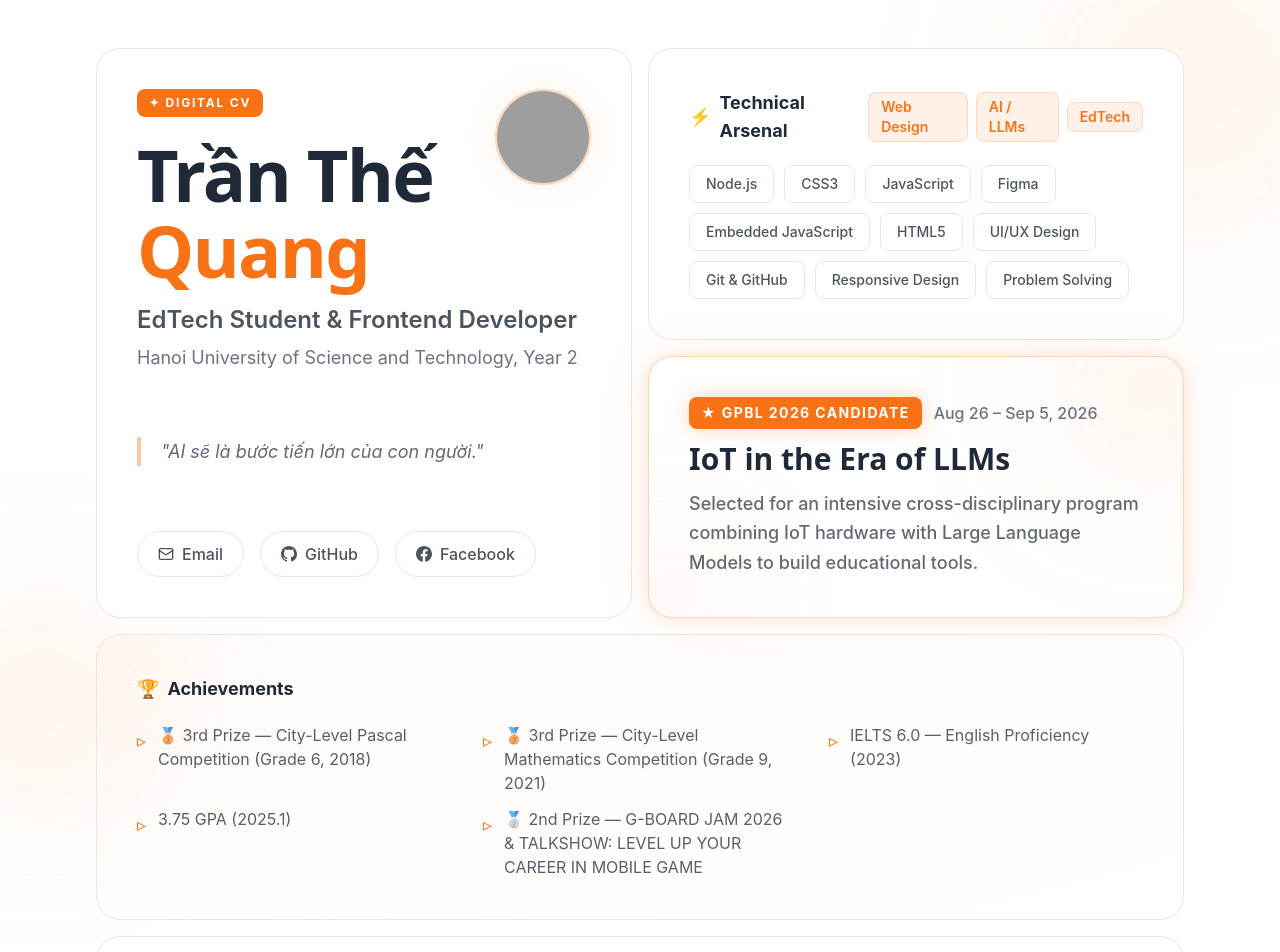
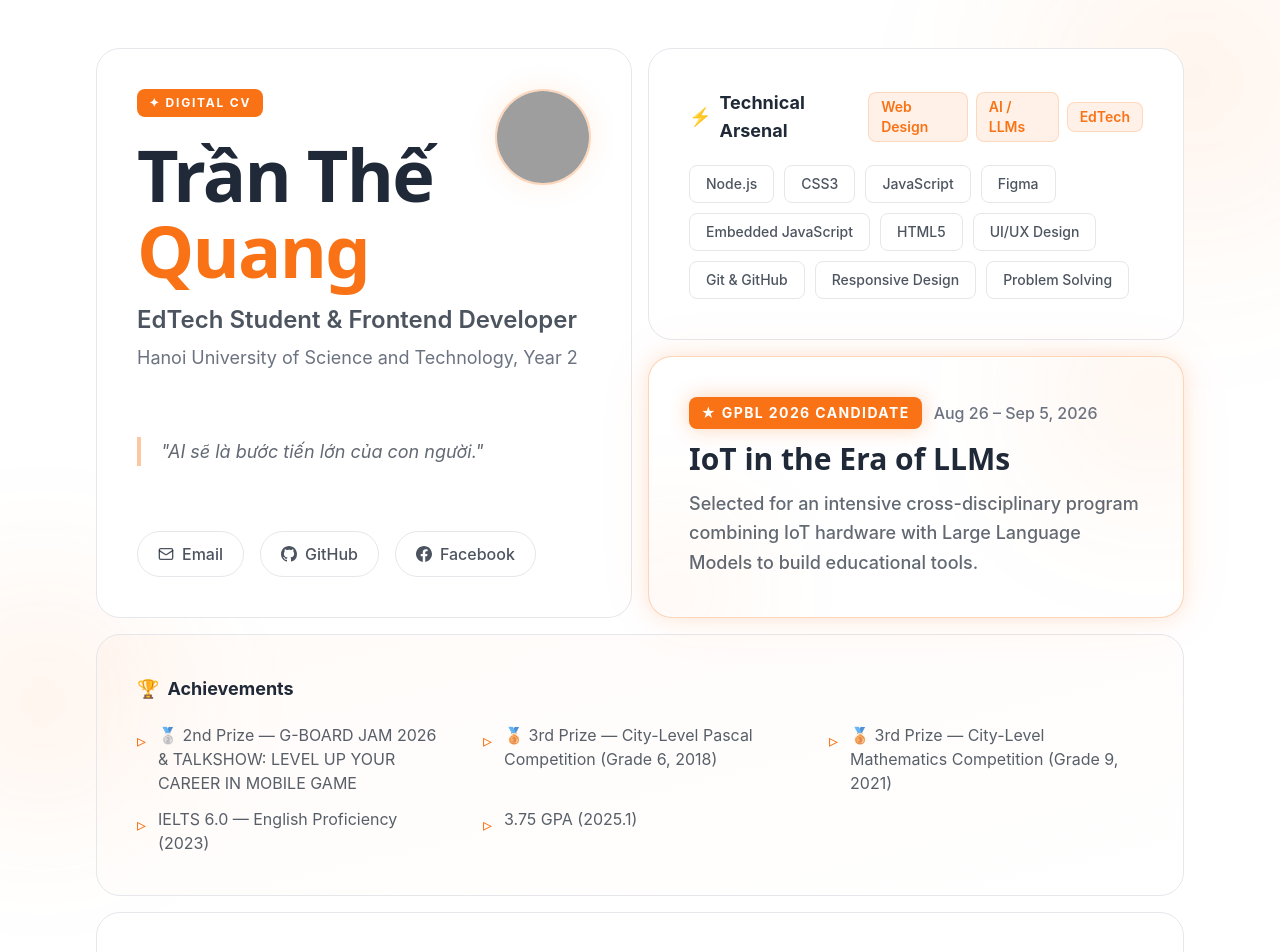
Before and after one commit to theanhchinishin-cmyk/digital-cv, a React (Vite) app: page / in a window 1280 px wide. Shown: the top 952 px of the page. Built offline with nearby package versions, Linux system fonts and the light colour scheme; grey boxes are pictures that could not be loaded.

Commit message:
Update Digital CV

```diff
--- a/src/App.tsx
+++ b/src/App.tsx
@@ -97,11 +97,11 @@ export default function App() {
       desc: "Selected for an intensive cross-disciplinary program combining IoT hardware with Large Language Models to build educational tools.",
     },
     achievements: [
+      "🥈 2nd Prize — G-BOARD JAM 2026 & TALKSHOW: LEVEL UP YOUR CAREER IN MOBILE GAME",
       "🥉 3rd Prize — City-Level Pascal Competition (Grade 6, 2018)",
       "🥉 3rd Prize — City-Level Mathematics Competition (Grade 9, 2021)",
       "IELTS 6.0 — English Proficiency (2023)",
       "3.75 GPA (2025.1)",
-      "🥈 2nd Prize — G-BOARD JAM 2026 & TALKSHOW: LEVEL UP YOUR CAREER IN MOBILE GAME",
     ],
     strengths: [
       "🤝 Strong Teamwork — Collaborate effectively and listen before building",
```
